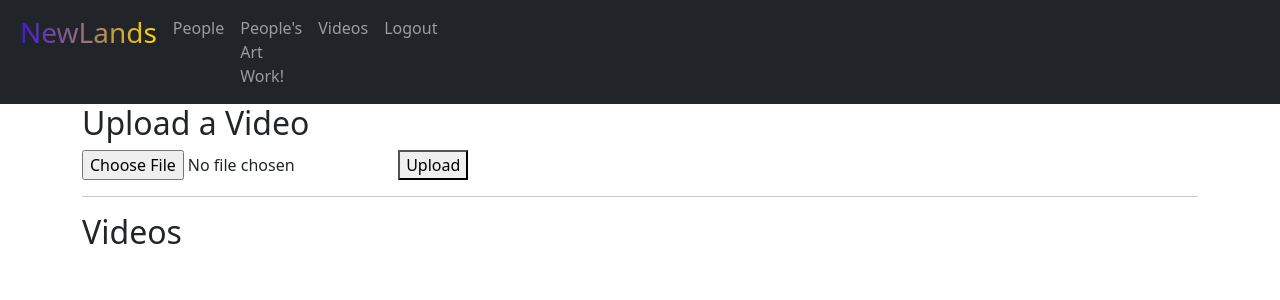
After one commit to ori-kekere/NewLand, a Flask app: page /videos in a window 1280 px wide; the page is wider, and only the part inside the window is pictured. The commit adds this page. Shown: the top 300 px of that part. Run offline with Flask 3, Linux system fonts and the light colour scheme; the visitor is signed in with stand-in values (Sample User, id 1); data that the repository does not hold is empty; some libraries are stand-ins or nearby versions.

Commit message:
added video

```diff
--- a/website/__init__.py
+++ b/website/__init__.py
@@ -7,10 +7,13 @@ from flask_migrate import Migrate
 db = SQLAlchemy()
 DB_NAME = "database.db"
 
+
 def create_app():
     app = Flask(__name__)
     app.config['SECRET_KEY'] = "helloworld"
     app.config['SQLALCHEMY_DATABASE_URI'] = f'sqlite:///{DB_NAME}'
+    app.config['MAX_CONTENT_LENGTH'] = 200 * 1024 * 1024  # 200MB
+
     db.init_app(app)
 
 
@@ -22,6 +25,7 @@ def create_app():
 
     app.register_blueprint(views, url_prefix="/")
     app.register_blueprint(auth, url_prefix="/")
+
 
     from .models import User, Post, Comment, Like
 
--- a/website/templates/base.html
+++ b/website/templates/base.html
@@ -33,7 +33,10 @@
                 {% if current_user.is_authenticated %}
                   <a class="nav-item nav-link" href="/users">People</a>
                   <a class="nav-item nav-link" href="/art">People's Art Work!</a>
+                  <a class="nav-item nav-link" href="/videos">Videos</a>
                   <a class="nav-item nav-link" href="/logout">Logout</a>
+
+
                   {% if user.profile_image %}
                   <div style="padding-left: 1300px;">
                     <a href="/profile/{{current_user.id}}"><img src="{{ url_for('static', filename='uploads/' + user.profile_image) }}" height="50" width="50"></a>
--- /dev/null
+++ b/website/templates/videos.html
@@ -0,0 +1,26 @@
+{% extends "base.html" %}
+{% block content %}
+
+<h2>Upload a Video</h2>
+
+<form method="POST" enctype="multipart/form-data">
+    <input type="file" name="file" accept="video/*" required>
+    <button type="submit">Upload</button>
+</form>
+
+<hr>
+
+<h2>Videos</h2>
+
+{% for video in videos %}
+  <div style="margin-bottom: 30px;">
+    <p><strong>{{ video.user.username }}</strong></p>
+
+    <video width="500" controls>
+      <source src="{{ url_for('static', filename='videos/' + video.video) }}" type="video/mp4">
+      Your browser does not support the video tag.
+    </video>
+  </div>
+{% endfor %}
+
+{% endblock %}
--- a/website/views.py
+++ b/website/views.py
@@ -1,6 +1,6 @@
 from flask import Blueprint,render_template, request, flash, redirect, url_for
 from flask_login import login_required, current_user
-from .models import Post, User, Comment, Like, Art, ArtComment
+from .models import Post, User, Comment, Like, Art, ArtComment, Video
 from . import db
 from werkzeug.utils import secure_filename
 import os
@@ -15,6 +15,12 @@ def allowed_file(filename):
     return '.' in filename and \
            filename.rsplit('.', 1)[1].lower() in ALLOWED_EXTENSIONS
 
+VIDEO_UPLOAD_FOLDER = os.path.join('website', 'static', 'videos')
+ALLOWED_VIDEO_EXTENSIONS = {'mp4', 'webm', 'mov'}
+
+def allowed_video(filename):
+    return '.' in filename and \
+           filename.rsplit('.', 1)[1].lower() in ALLOWED_VIDEO_EXTENSIONS
 
 @views.route('/')
 @views.route('/home')
@@ -261,3 +267,37 @@ def delete_art_comment(comment_id):
     db.session.commit()
     flash("Comment deleted.", category="success")
     return redirect(url_for("views.art"))
+
+@views.route('/videos', methods=['GET', 'POST'])
+@login_required
+def videos():
+    if request.method == 'POST':
+        file = request.files.get('file')
+
+        if not file or file.filename == '':
+            flash('No video selected.', category='error')
+            return redirect(url_for('views.videos'))
+
+        if not allowed_video(file.filename):
+            flash('Invalid video format.', category='error')
+            return redirect(url_for('views.videos'))
+
+        # Ensure folder exists
+        os.makedirs(VIDEO_UPLOAD_FOLDER, exist_ok=True)
+
+        # Unique filename
+        ext = os.path.splitext(file.filename)[1]
+        filename = f"{uuid.uuid4().hex}{ext}"
+
+        filepath = os.path.join(VIDEO_UPLOAD_FOLDER, filename)
+        file.save(filepath)
+
+        new_video = Video(video=filename, author=current_user.id)
+        db.session.add(new_video)
+        db.session.commit()
+
+        flash('Video uploaded!', category='success')
+        return redirect(url_for('views.videos'))
+
+    videos = Video.query.order_by(Video.date_created.desc()).all()
+    return render_template("videos.html", user=current_user, videos=videos)
```
Also changed, not shown: website/models.py (+8 -0 lines), 1 other file.
